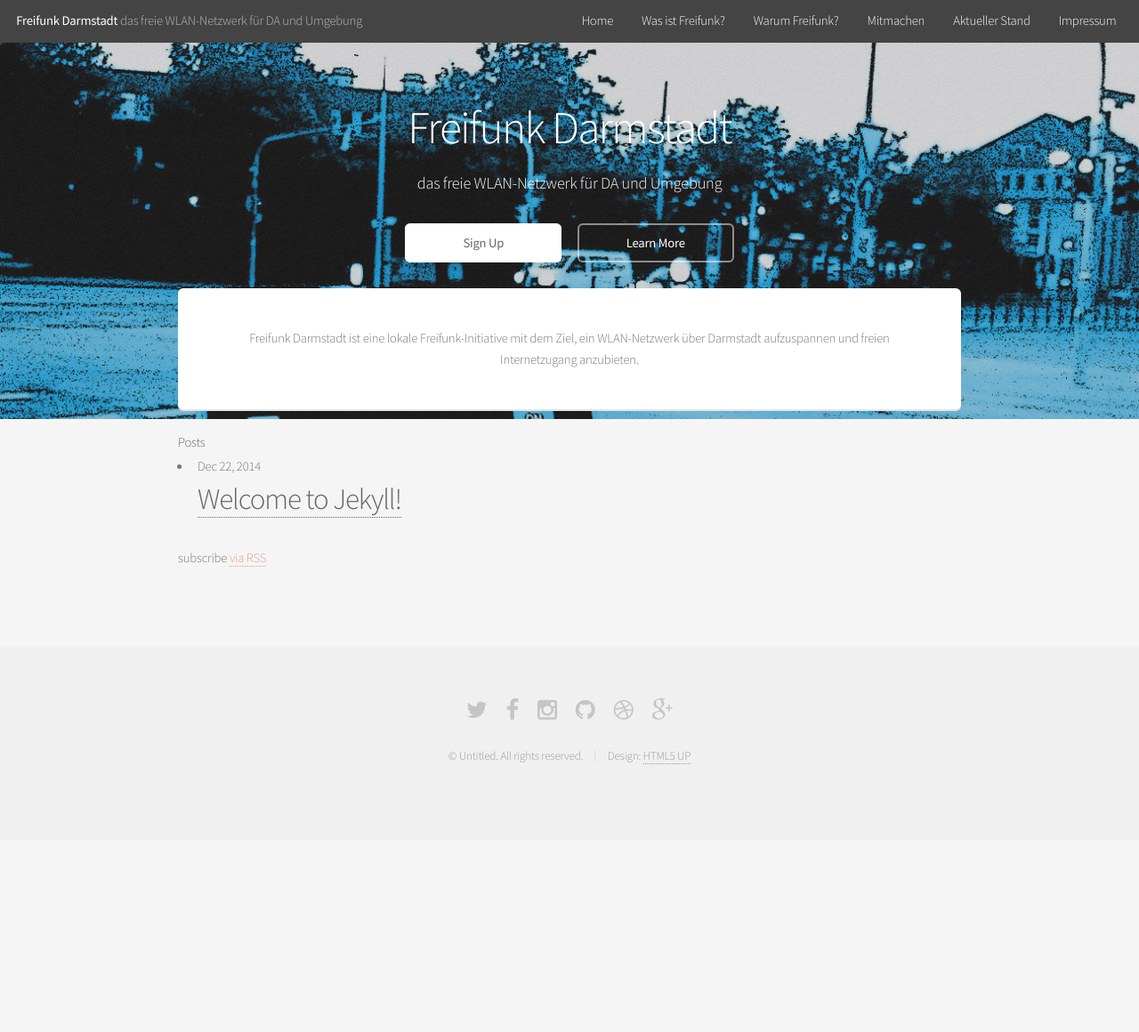
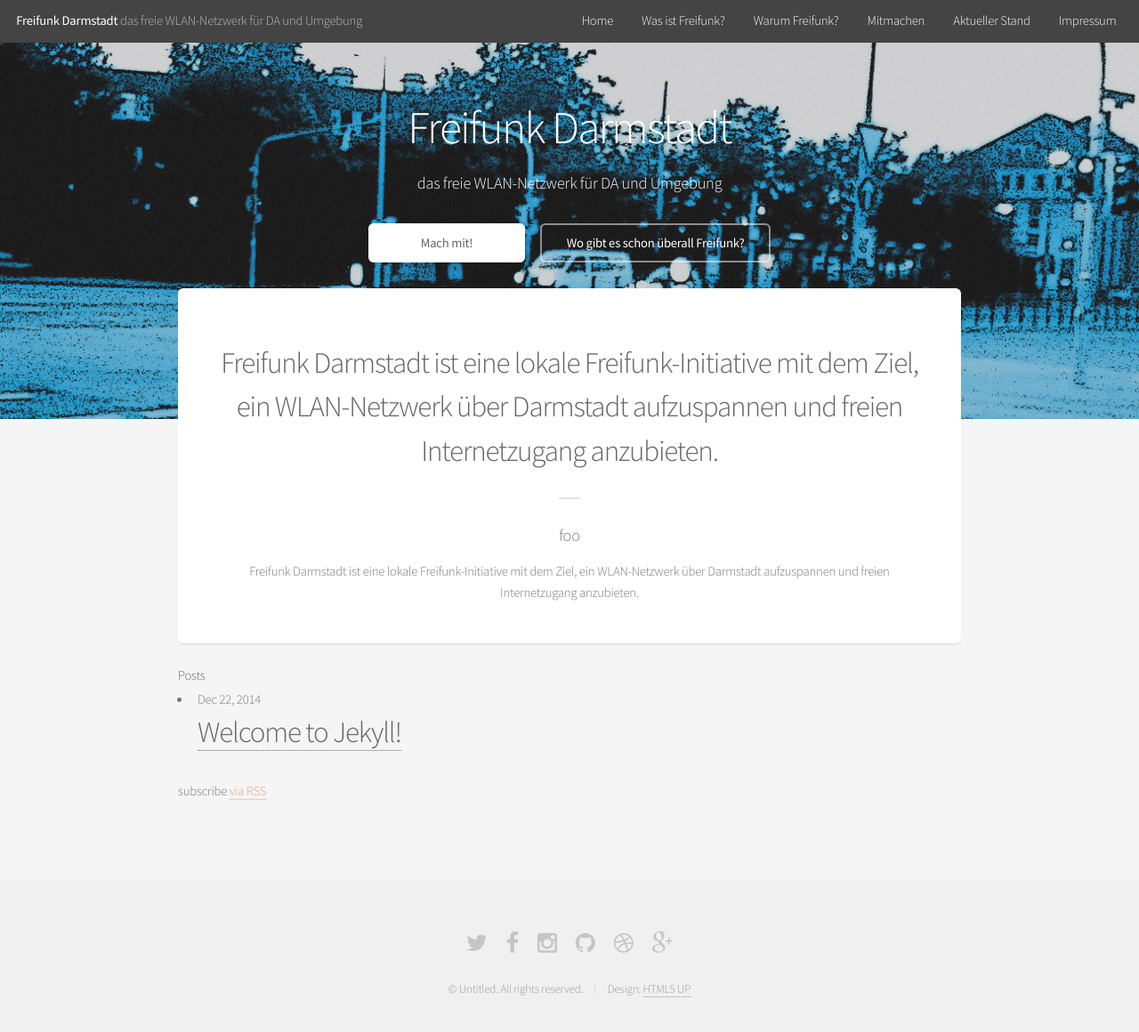
Before and after one commit to mdrenger/darmstadt.freifunk.net, a Jekyll site: the page built from pages/index.html, in a window 1280 px wide and 1207 px high. Shown: the top 1160 px of the window at 89% size. Built offline with Jekyll 4.4.1, drawn with Linux system fonts in a browser that asks for light colours.

Commit message:
Added landing layout intro

```diff
--- a/_layouts/landing.html
+++ b/_layouts/landing.html
@@ -11,13 +11,18 @@
 		<h2>{{ site.title }}</h2>
 		<p>{{ site.tagline }}</p>
 		<ul class="actions">
-			<li><a href="#" class="button special">Sign Up</a></li>
-			<li><a href="#" class="button">Learn More</a></li>
+			<li><a href="#" class="button special">Mach mit!</a></li>
+			<li><a href="#" class="button">Wo gibt es schon überall Freifunk?</a></li>
 		</ul>
 	</section>
 
 	<section id="main" class="container">
 		<section class="box special">
+			<header class="major">
+				<h2>{{ site.description }}</h2>
+				<p>foo</p>
+			</header>
+
 			{{ site.description }}
 		</section>
 		<section>
```
